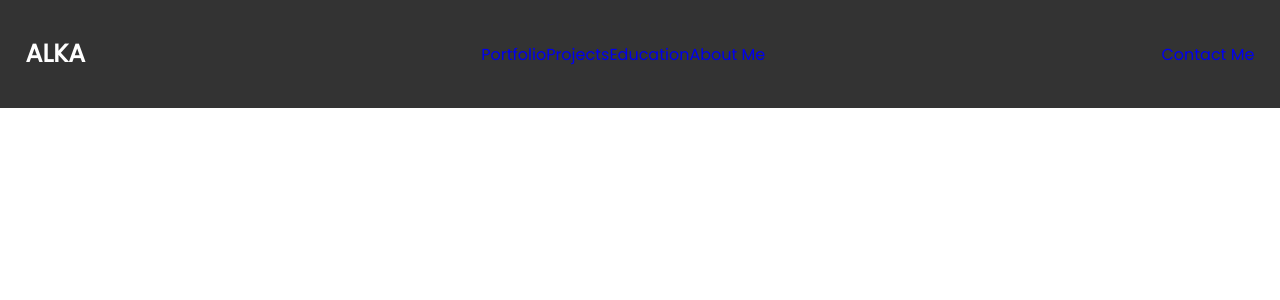
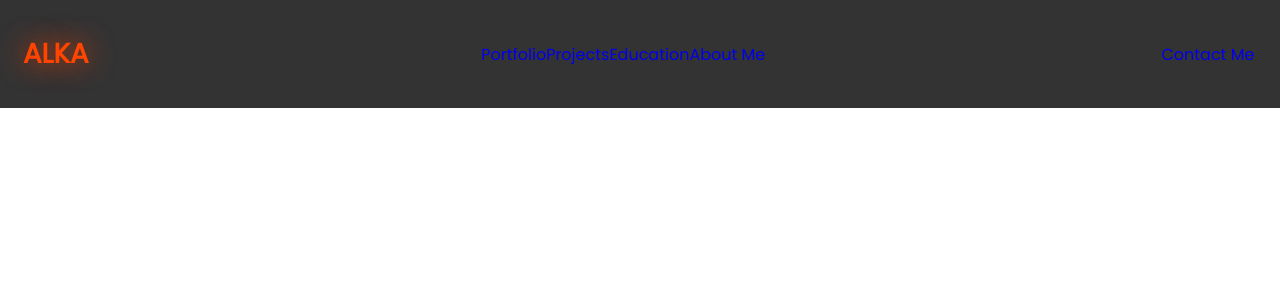
Before and after one commit to alka485/Portfolio_Site, a React (Vite) app: page / in a window 1280 px wide. In both pictures the pointer is over the link 55 px from the left and 54 px from the top of the page. Shown: the top 300 px of the page. Built offline with nearby package versions, Linux system fonts and the light colour scheme.

Commit message:
modification saved

```diff
--- a/src/index.css
+++ b/src/index.css
@@ -27,3 +27,13 @@
     font-weight: 600;
     transition: 0.3s ease;
 }
+
+.logo:hover{
+    color: orangered;
+    text-shadow: 0 0 25px orangered;
+    transform: scale(1.1);
+}
+
+span {
+    color: orangered;
+}
```
